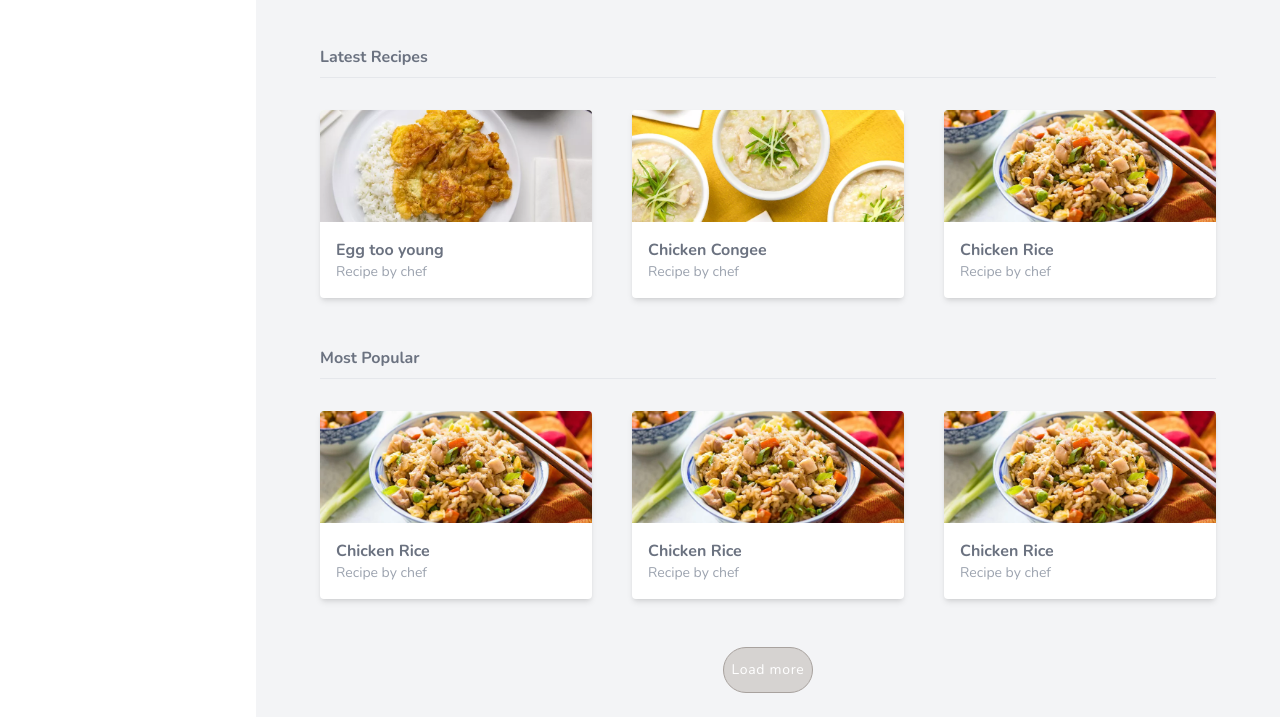
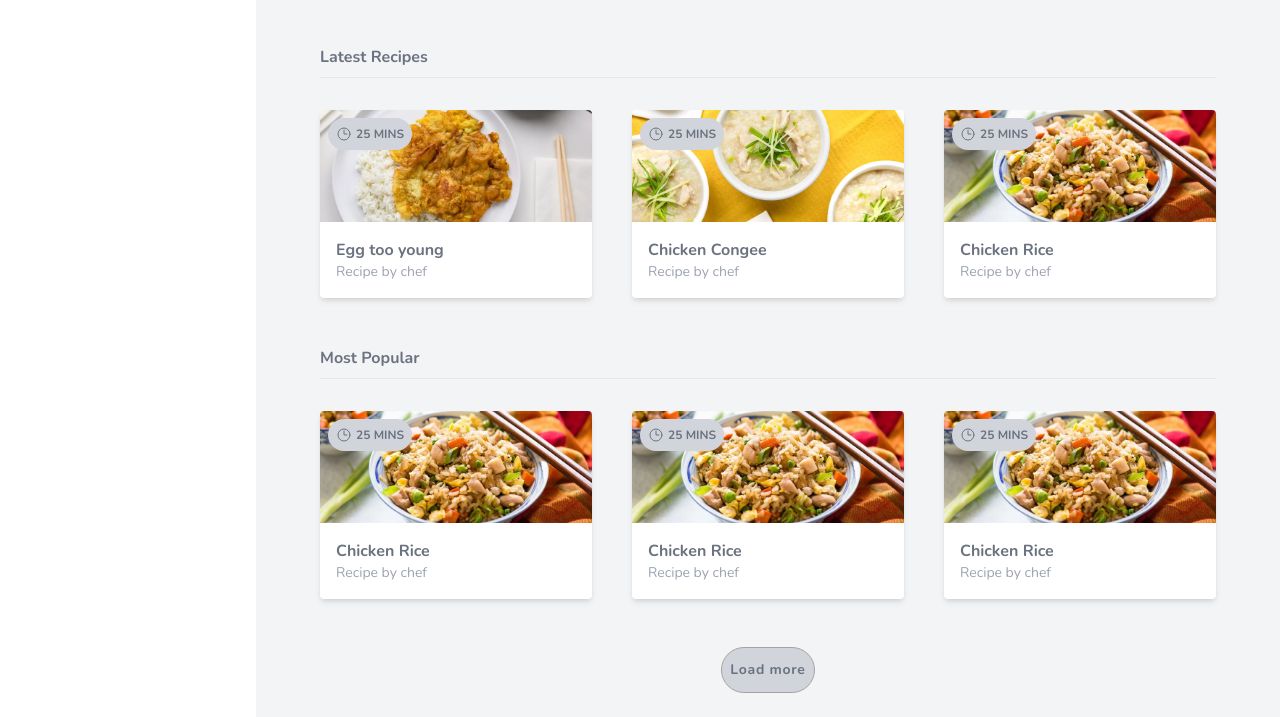
Before and after one commit to ibtissammassa/RecipesWebsite, a website: page public/index.html in a window 1280 px wide. Shown: the part 185-902 px from the top of the page. Drawn offline with nearby package versions, Linux system fonts and the light colour scheme.

Commit message:
badge styles

```diff
--- a/public/index.html
+++ b/public/index.html
@@ -68,6 +68,12 @@
               <span class="block font-bold">Egg too young</span>
               <span class="text-sm text-gray-400">Recipe by chef</span>
             </div>
+            <div class="badge">
+              <svg class="w-4 mr-1" xmlns="http://www.w3.org/2000/svg" fill="none" viewBox="0 0 24 24" stroke-width="1.5" stroke="currentColor" class="w-6 h-6">
+                <path stroke-linecap="round" stroke-linejoin="round" d="M12 6v6h4.5m4.5 0a9 9 0 11-18 0 9 9 0 0118 0z" />
+              </svg>
+              <span>25 MINS</span>
+            </div>
           </div>
         </div>
 
@@ -79,6 +85,12 @@
               <span class="block font-bold">Chicken Congee</span>
               <span class="text-sm text-gray-400">Recipe by chef</span>
             </div>
+            <div class="badge">
+              <svg class="w-4 mr-1" xmlns="http://www.w3.org/2000/svg" fill="none" viewBox="0 0 24 24" stroke-width="1.5" stroke="currentColor" class="w-6 h-6">
+                <path stroke-linecap="round" stroke-linejoin="round" d="M12 6v6h4.5m4.5 0a9 9 0 11-18 0 9 9 0 0118 0z" />
+              </svg>
+              <span>25 MINS</span>
+            </div>
           </div>
         </div>
 
@@ -89,6 +101,12 @@
             <div class="m-4">
               <span class="block font-bold">Chicken Rice</span>
               <span class="text-sm text-gray-400">Recipe by chef</span>
+            </div>
+            <div class="badge">
+              <svg class="w-4 mr-1" xmlns="http://www.w3.org/2000/svg" fill="none" viewBox="0 0 24 24" stroke-width="1.5" stroke="currentColor" class="w-6 h-6">
+                <path stroke-linecap="round" stroke-linejoin="round" d="M12 6v6h4.5m4.5 0a9 9 0 11-18 0 9 9 0 0118 0z" />
+              </svg>
+              <span>25 MINS</span>
             </div>
           </div>
         </div>
@@ -103,16 +121,11 @@
               <span class="block font-bold">Chicken Rice</span>
               <span class="text-sm text-gray-400">Recipe by chef</span>
             </div>
-          </div>
-        </div>
-        <div class="mt-8">
-
-          <!-- cards go here -->
-          <div class="card">
-            <img class="w-full object-cover h-32 sm:h-28" src="img/rice.webp" alt="rice">
-            <div class="m-4">
-              <span class="block font-bold">Chicken Rice</span>
-              <span class="text-sm text-gray-400">Recipe by chef</span>
+            <div class="badge">
+              <svg class="w-4 mr-1" xmlns="http://www.w3.org/2000/svg" fill="none" viewBox="0 0 24 24" stroke-width="1.5" stroke="currentColor" class="w-6 h-6">
+                <path stroke-linecap="round" stroke-linejoin="round" d="M12 6v6h4.5m4.5 0a9 9 0 11-18 0 9 9 0 0118 0z" />
+              </svg>
+              <span>25 MINS</span>
             </div>
           </div>
         </div>
@@ -125,6 +138,29 @@
               <span class="block font-bold">Chicken Rice</span>
               <span class="text-sm text-gray-400">Recipe by chef</span>
             </div>
+            <div class="badge">
+              <svg class="w-4 mr-1" xmlns="http://www.w3.org/2000/svg" fill="none" viewBox="0 0 24 24" stroke-width="1.5" stroke="currentColor" class="w-6 h-6">
+                <path stroke-linecap="round" stroke-linejoin="round" d="M12 6v6h4.5m4.5 0a9 9 0 11-18 0 9 9 0 0118 0z" />
+              </svg>
+              <span>25 MINS</span>
+            </div>
+          </div>
+        </div>
+        <div class="mt-8">
+
+          <!-- cards go here -->
+          <div class="card">
+            <img class="w-full object-cover h-32 sm:h-28" src="img/rice.webp" alt="rice">
+            <div class="m-4">
+              <span class="block font-bold">Chicken Rice</span>
+              <span class="text-sm text-gray-400">Recipe by chef</span>
+            </div>
+            <div class="badge">
+              <svg class="w-4 mr-1" xmlns="http://www.w3.org/2000/svg" fill="none" viewBox="0 0 24 24" stroke-width="1.5" stroke="currentColor" class="w-6 h-6">
+                <path stroke-linecap="round" stroke-linejoin="round" d="M12 6v6h4.5m4.5 0a9 9 0 11-18 0 9 9 0 0118 0z" />
+              </svg>
+              <span>25 MINS</span>
+            </div>
           </div>
         </div>
        </div>
@@ -132,7 +168,7 @@
       </div>
 
       <div class="mt-12 flex justify-center">
-        <div class="bg-stone-300 text-white tracking-wider botton border-stone-400 hover:bg-white hover:text-stone-400 cursor-pointer transform hover:scale-110">Load more</div>
+        <div class="bg-gray-300 text-gray-500 tracking-wider botton border-stone-400 hover:bg-white hover:text-stone-400 cursor-pointer transform hover:scale-110">Load more</div>
       </div>
     </main>
   </div>
--- a/src/styles.css
+++ b/src/styles.css
@@ -5,8 +5,11 @@
 @tailwind utilities;
 
 .card{
-    @apply bg-white rounded overflow-hidden shadow-md hover:shadow-xl
+    @apply bg-white rounded overflow-hidden shadow-md hover:shadow-xl relative
 }
 .botton{
-    @apply border rounded-full py-3 px-2 text-sm
+    @apply border rounded-full py-3 px-2 text-sm font-bold
 }
+.badge{
+    @apply rounded-full bg-gray-300 text-gray-500 flex text-xs absolute top-0 p-2 mt-2 ml-2 font-bold
+}
```
Also changed, not shown: public/styles.css.
